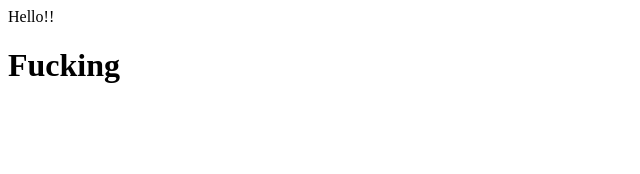
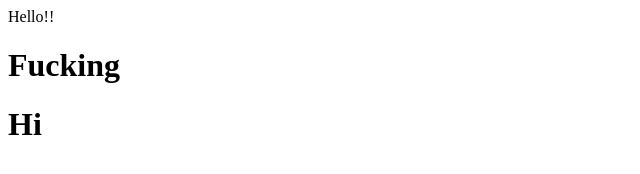
Before and after one commit to eggme/Test, a plain HTML site: page index.html in a window 1280 px wide. Shown: the full height of the page, 0-640 px from the left. Drawn offline with Linux system fonts and the light colour scheme.

Commit message:
hi 추가

```diff
--- a/index.html
+++ b/index.html
@@ -5,5 +5,6 @@
 <body>
 	Hello!!
 	<h1>Fucking</h1>
+	<h1>Hi<h1>
 </body>
 </html>
```
